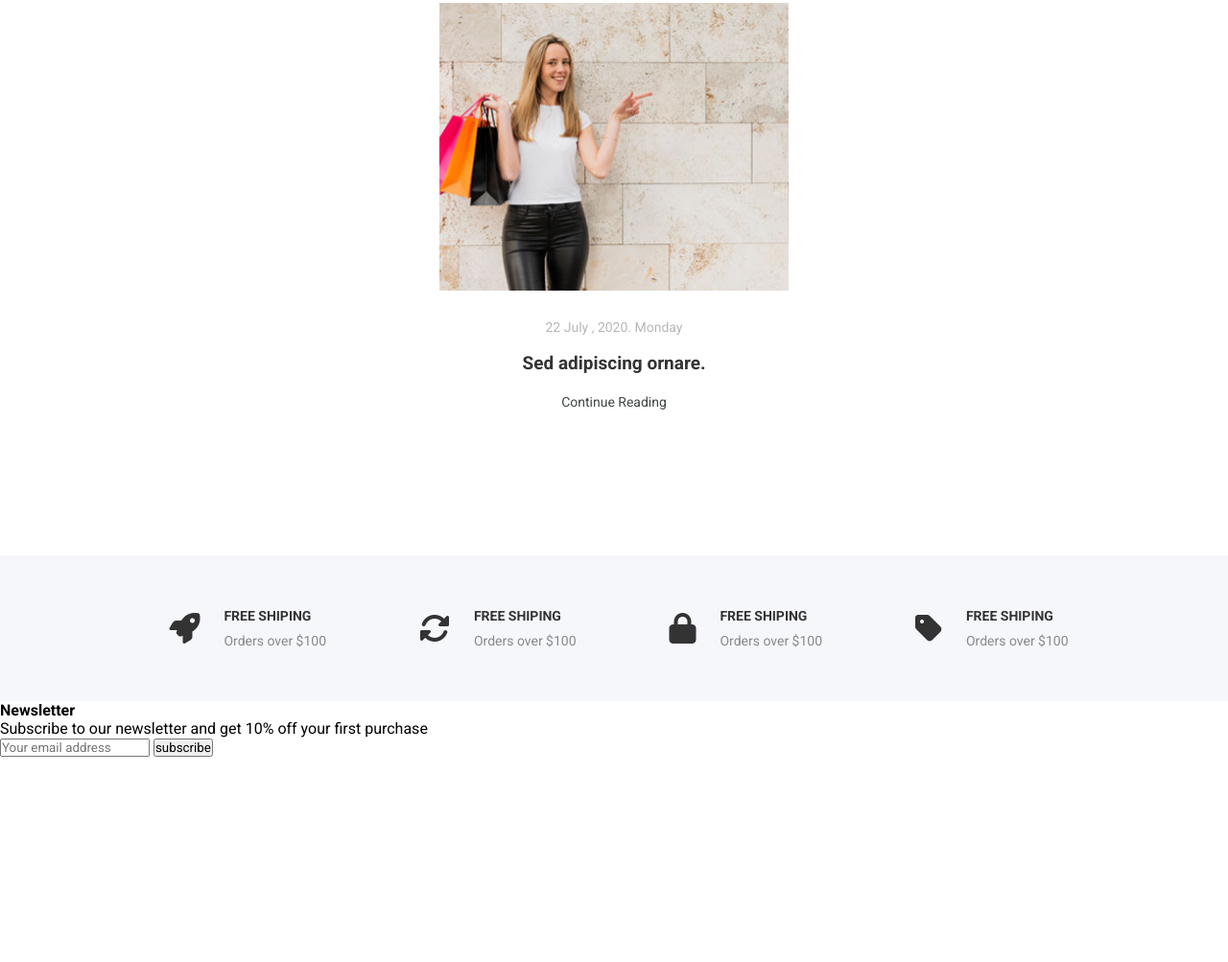
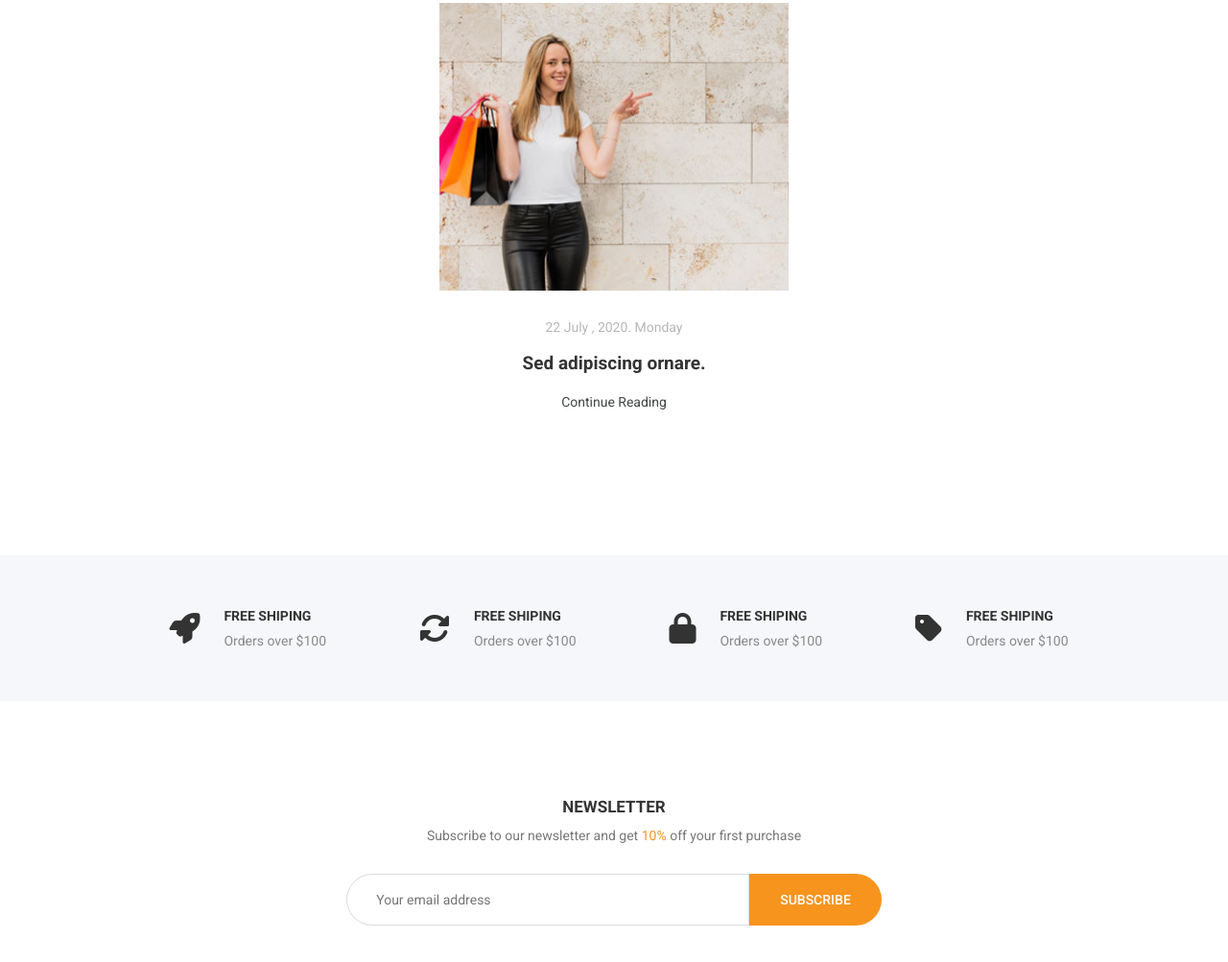
Before and after one commit to mdfoyezkhan/ecommerce-project, a plain HTML site: page index.html in a window 1280 px wide. Shown: the part 4932-5935 px from the top of the page at 96% size. Before the commit the page ends 5721 px from the top, so only its background shows below. Drawn offline with Linux system fonts and the light colour scheme.

Commit message:
news letter section css style added this commit

```diff
--- a/style.css
+++ b/style.css
@@ -903,3 +903,55 @@
   font-size: 14px;
   font-weight: 400;
 }
+
+/* ---------------------------------news letter section style start here------------------------ */
+
+
+.news-letter-section {
+  text-align: center;
+  padding: 100px;
+}
+.news-letter-section h4 {
+  font-size: 17px;
+  color: #333333;
+  text-transform: uppercase;
+  font-weight: 600;
+}
+.news-letter-section p {
+  font-size: 14px;
+  font-weight: 400;
+  padding: 12px;
+  color: #777777;
+}
+.news-letter-search-box {
+  margin: 20px auto;
+  width: 600px;
+  position: relative;
+}
+.news-letter-search-box input {
+  width: 420px;
+  padding: 18px 30px;
+  color: #2D2D2D;
+  font-size: 14px;
+  font-weight: 400;
+  border-radius: 40px 0px 0px 40px;
+  border: 1px solid #00000024;
+}
+.news-subscribe-btn {
+  padding: 19px 32px;
+  text-transform: uppercase;
+  margin-left: -4px;
+  font-size: 14px;
+  font-weight: 500;
+  color: #FFFFFF;
+  background: #F7941D;
+  border: none;
+  border-radius: 0px 40px 40px 0px;
+  transition: .5s;
+}
+.news-subscribe-btn:hover {
+  background: #222222;
+}
+.news-letter-section p span {
+  color: #F7941D;
+}
```
